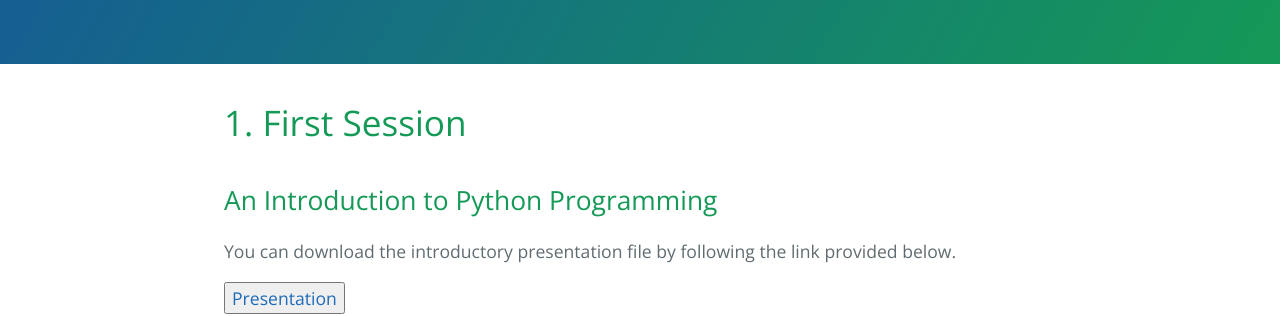
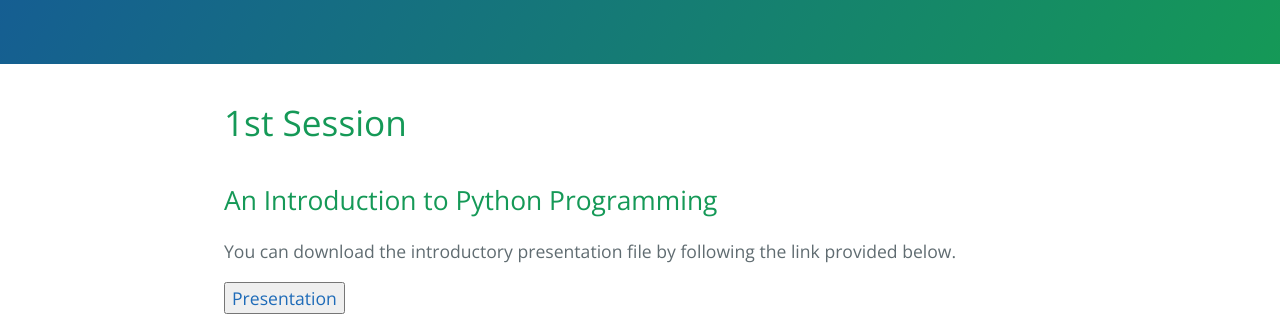
Before and after one commit to MehrdadSamadishadlou/Python_for_Beginners, a Jekyll site: the page built from materials.md, in a window 1280 px wide. Shown: the part 272-588 px from the top of the page. Built offline with Jekyll 4.4.1, drawn with Linux system fonts in a browser that asks for light colours.

Commit message:
Update materials.md

```diff
--- a/materials.md
+++ b/materials.md
@@ -5,7 +5,7 @@ filename: materials
 ---
 
 
-# 1. First Session
+# 1st Session
 
 ## An Introduction to Python Programming
 
```
